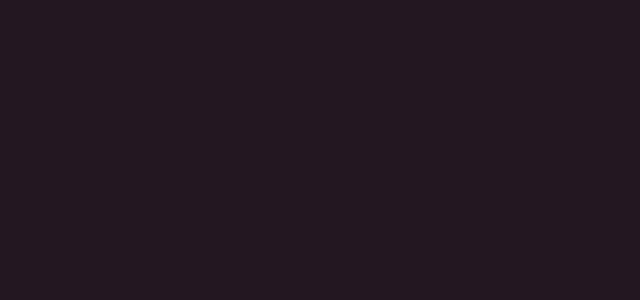
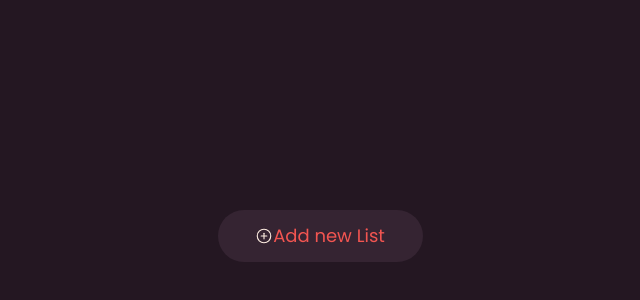
Before and after one commit to eduardamirelly/to-do-list, a React (Vite) app: page / in a window 1280 px wide. Shown: the part 164-464 px from the top of the page, without its empty margins (320-960 px from the left). Built offline with nearby package versions, Linux system fonts and the light colour scheme.

Commit message:
chore: start button styling

```diff
--- a/src/App.jsx
+++ b/src/App.jsx
@@ -1,10 +1,10 @@
 import { useState } from 'react'
-import TodoList from './pages/TodoList'
+import TodoPage from './pages/TodoPage'
 
 function App() {
   return (
     <>
-      <TodoList />
+      <TodoPage />
     </>
   )
 }
--- /dev/null
+++ b/src/components/Button/Button.jsx
@@ -0,0 +1,12 @@
+import React from 'react'
+
+function Button(props) {
+  return (
+    <div className="btn">
+      { props.icon }
+      { props.text }
+    </div>
+  )
+}
+
+export default Button
--- /dev/null
+++ b/src/components/patterns.css
@@ -0,0 +1,8 @@
+/* BUTTON */
+
+.btn {
+  @apply bg-dark-800;
+  @apply text-lg text-primary;
+  @apply flex justify-center items-center;
+  @apply min-w-[205px] py-3 px-4 rounded-xl;
+}
--- a/src/global.css
+++ b/src/global.css
@@ -1,5 +1,7 @@
 /* IMPORT FONT FROM GOOGLE FONTS */
 @import url('https://fonts.googleapis.com/css2?family=Poppins:wght@400;600&display=swap');
+
+@import url(./components/patterns.css);
 
 @tailwind base;
 @tailwind components;
--- a/src/pages/TodoList.jsx
+++ /dev/null
@@ -1,11 +0,0 @@
-import React from 'react'
-
-function TodoList() {
-  return (
-    <div>
-
-    </div>
-  )
-}
-
-export default TodoList
--- /dev/null
+++ b/src/pages/TodoPage.jsx
@@ -0,0 +1,13 @@
+import { PlusCircle } from 'phosphor-react'
+import React from 'react'
+import Button from '../components/Button/Button'
+
+function TodoPage() {
+  return (
+    <div className="flex justify-center items-center bg-dark-900 w-full h-[100vh]">
+      <Button icon={<PlusCircle />} text="Add new List" />
+    </div>
+  )
+}
+
+export default TodoPage
--- a/tailwind.config.js
+++ b/tailwind.config.js
@@ -15,6 +15,10 @@ module.exports = {
           200: '#FEEDE1',
         }
       },
+      borderRadius: {
+        'sm': '0.25rem',
+        'xl': '2.5rem',
+      },
     },
   },
   plugins: [],
```
